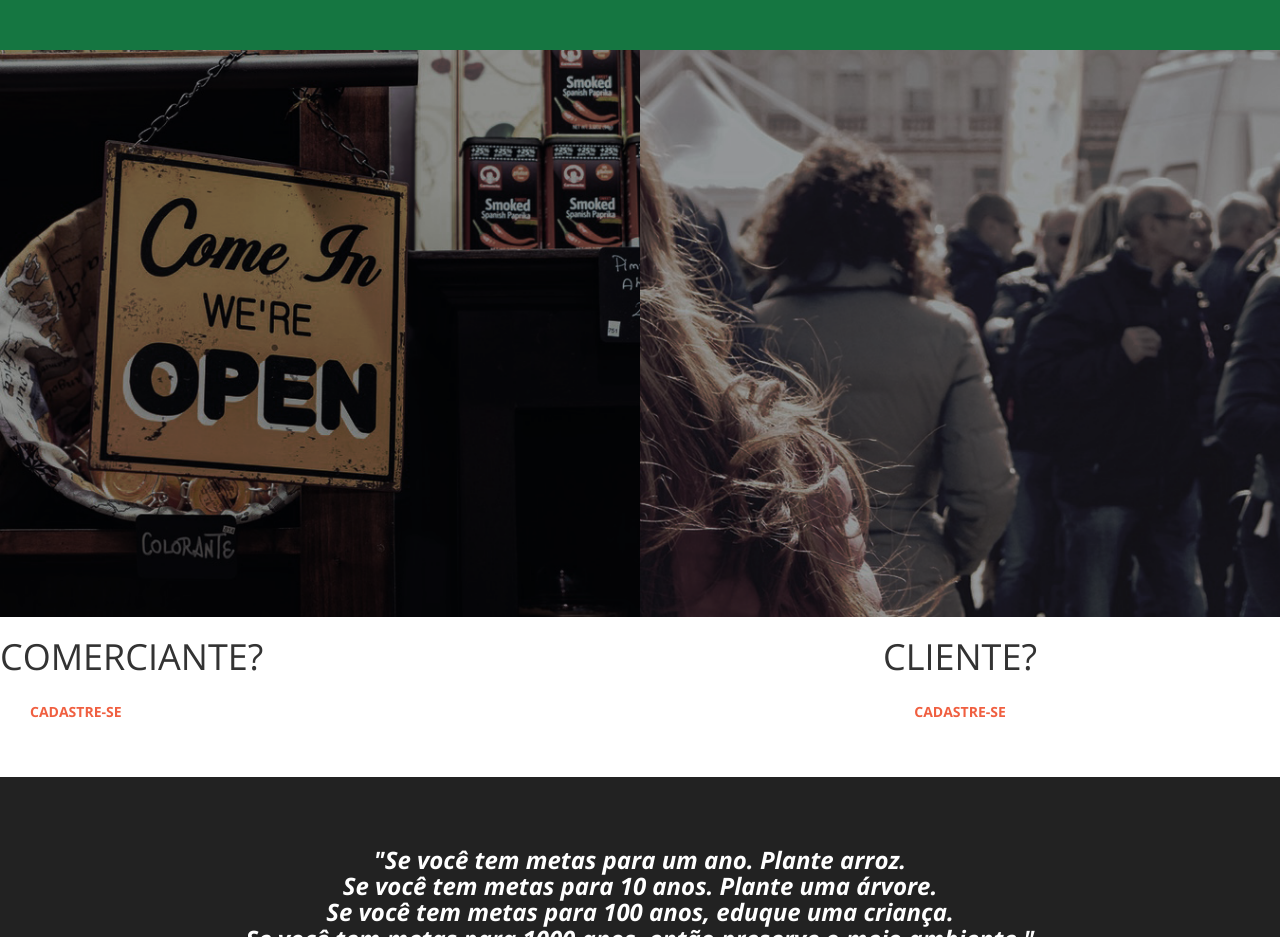
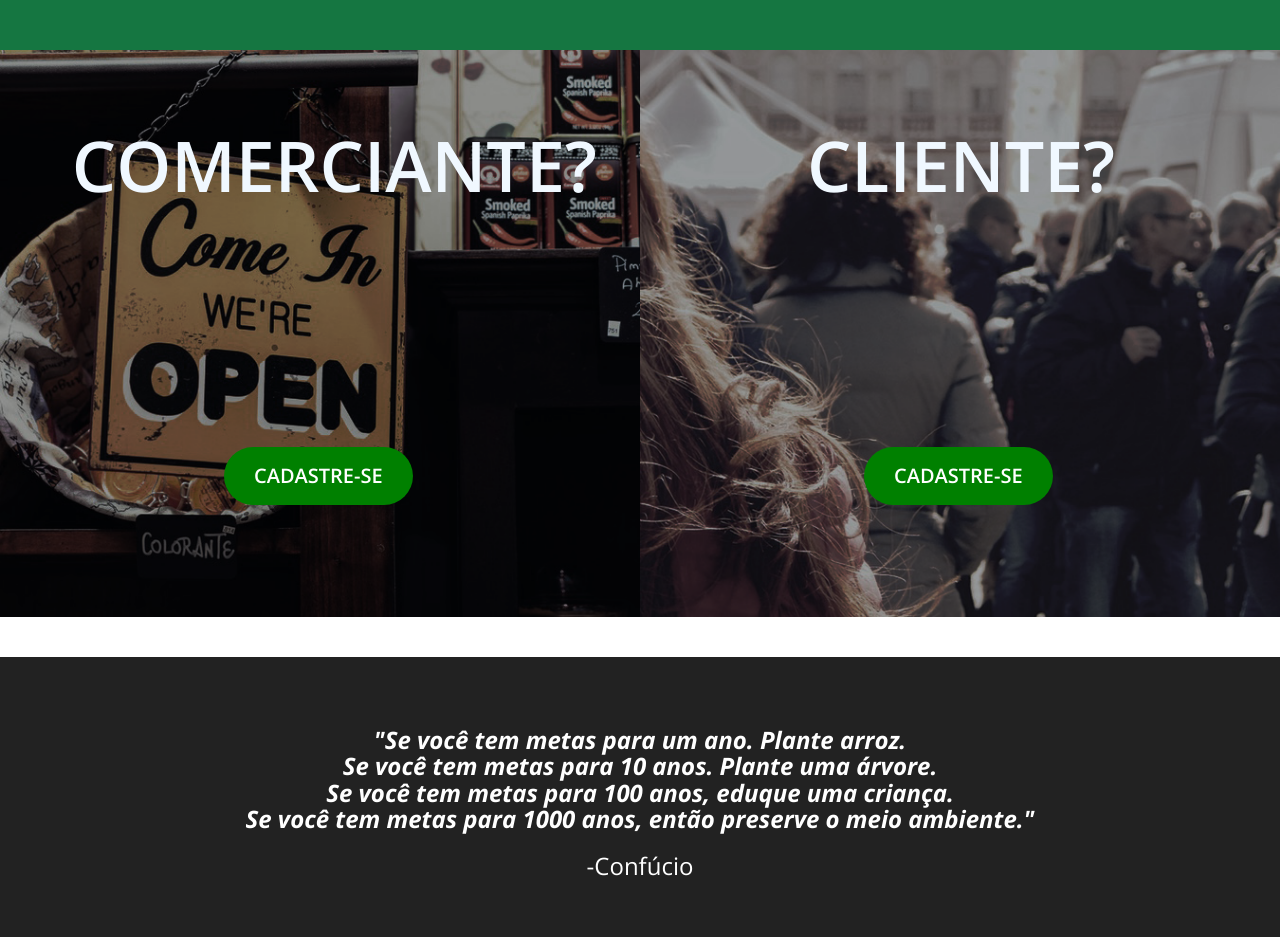
Before and after one commit to WellingtonJJ/wellingtonJJ.github.io, a website: page index.html in a window 1280 px wide. Shown: the part 1120-2057 px from the top of the page. Drawn offline with nearby package versions, Linux system fonts and the light colour scheme.

Commit message:
incremento no css

```diff
--- a/css/creative.css
+++ b/css/creative.css
@@ -422,3 +422,13 @@ body {
     font-style: italic;
     font-weight: bold
 }
+
+.titulo{text-align: center; font-weight: bolder; color:#F05F40;}
+
+.titulocf{font-weight: bolder;}
+
+#chamada1{top:10%; position:absolute;z-index:4; left: 50%; color:aliceblue; box-shadow: 50px; text-shadow: 30px; font-weight: 600; font-size: 70px; margin-left: -153px;}
+
+#chamada2{top:10%; position:absolute;z-index:4; left: 32%; color:aliceblue; box-shadow: 50px; text-shadow: 30px; font-weight: 600; font-size: 70px; margin-left: -133px;}
+
+.botao{top:70%; position:absolute;z-index:4; left: 55%; color:aliceblue; font-weight: 600; font-size: 20px; margin-left: -128px; color:white; background: green;}
```
